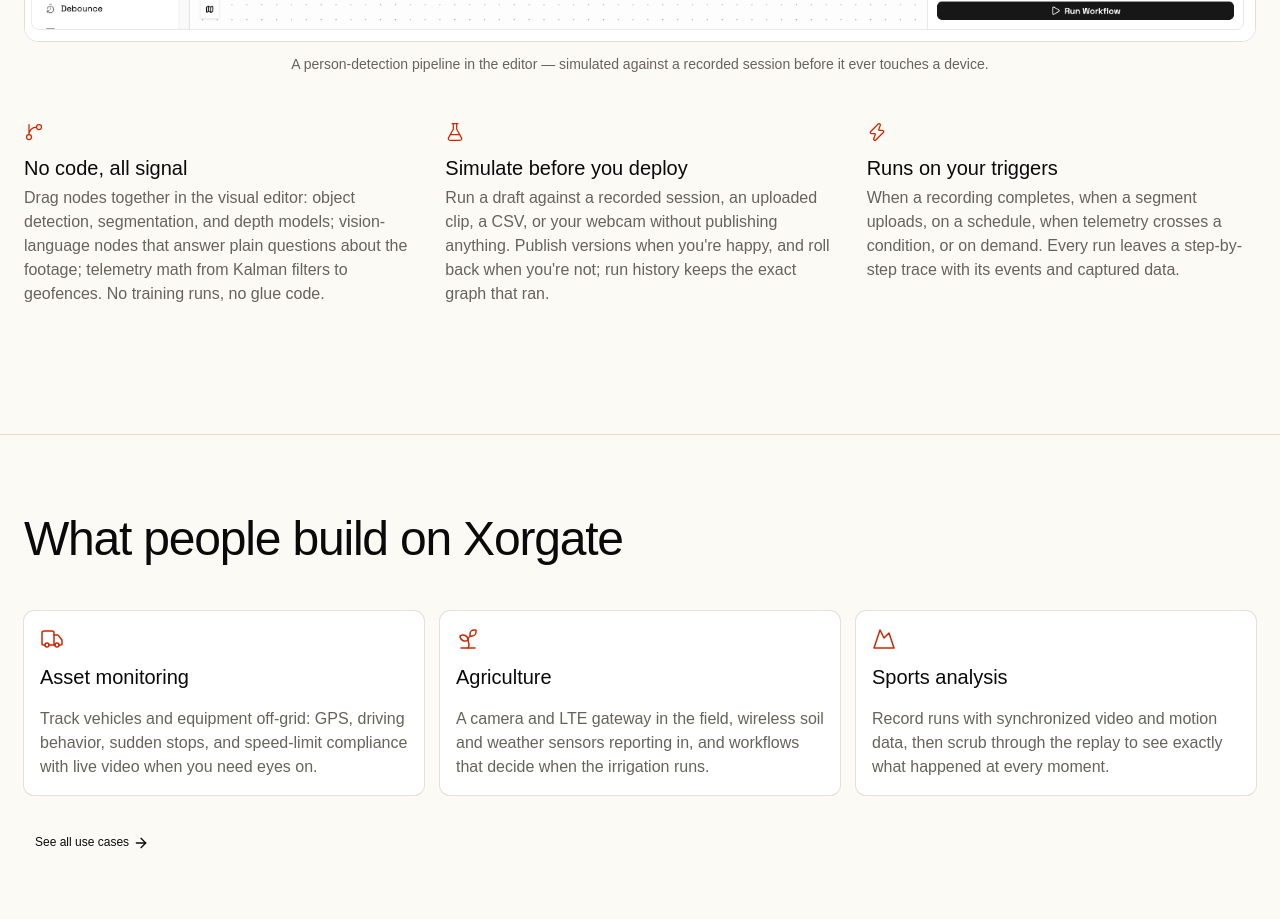
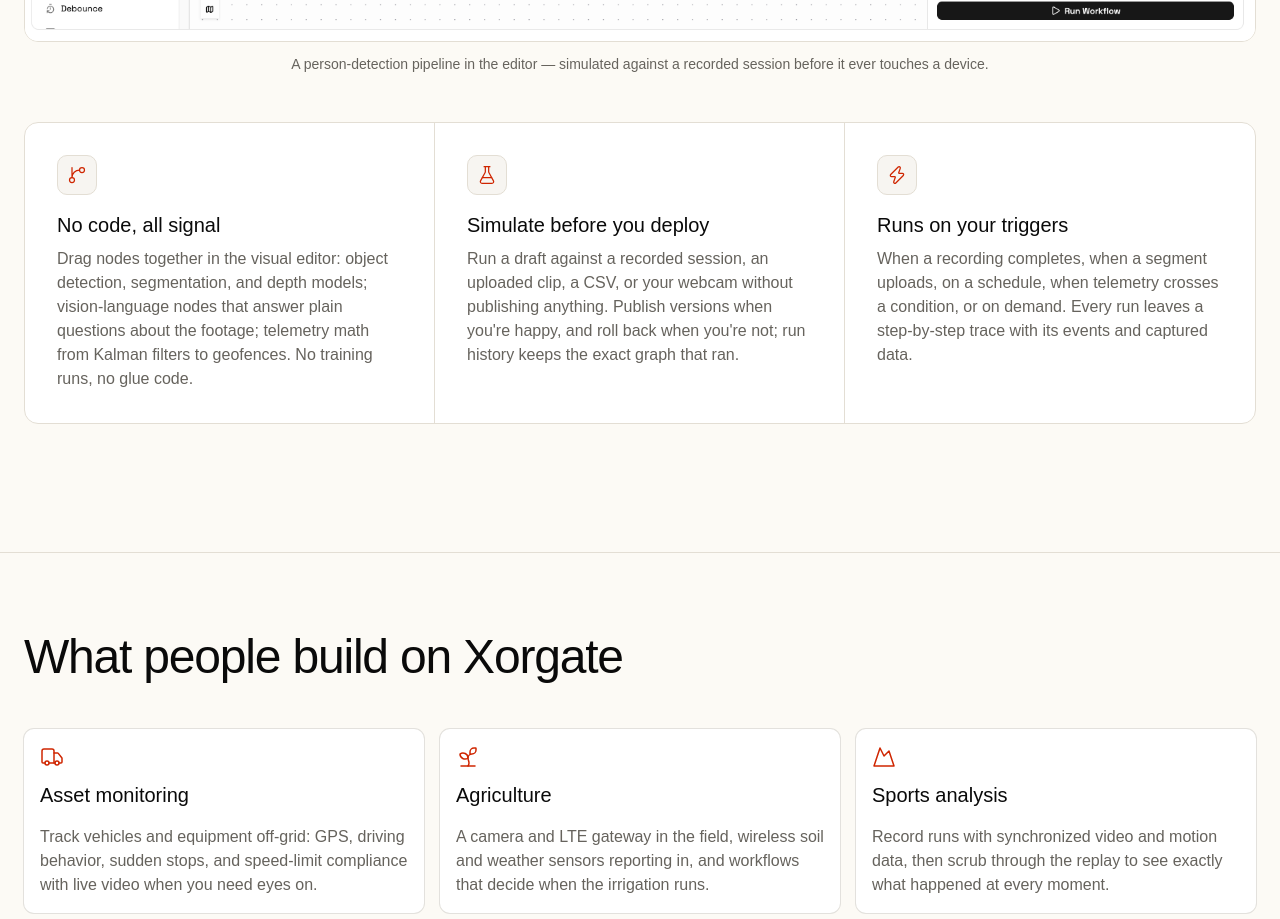
Before and after one commit to epyelabs/xorgate-landing, a Next.js app: page / in a window 1280 px wide. Shown: the part 2420-3339 px from the top of the page. Built offline with nearby package versions, Linux system fonts and the light colour scheme; no server answers.

Commit message:
update wf section

```diff
--- a/components/home/workflows.tsx
+++ b/components/home/workflows.tsx
@@ -44,15 +44,19 @@ export function Workflows() {
           recorded session before it ever touches a device.
         </figcaption>
       </figure>
-      <div className="grid gap-x-8 gap-y-10 md:grid-cols-3">
+      {/* One bordered strip with internal dividers, deliberately distinct
+          from the card grid in the use-case teaser below. */}
+      <div className="grid divide-y divide-border overflow-hidden rounded-xl border bg-card md:grid-cols-3 md:divide-x md:divide-y-0">
         {features.map((feature) => (
-          <div key={feature.title}>
-            <feature.icon
-              className="mb-3 size-5 text-brand-strong"
-              strokeWidth={1.5}
-            />
+          <div key={feature.title} className="p-6 md:p-8">
+            <div className="mb-4 flex size-10 items-center justify-center rounded-lg border bg-muted/50">
+              <feature.icon
+                className="size-5 text-brand-strong"
+                strokeWidth={1.5}
+              />
+            </div>
             <h3 className="text-xl font-medium">{feature.title}</h3>
-            <p className="mt-1 text-base text-muted-foreground">
+            <p className="mt-2 text-base text-muted-foreground">
               {feature.body}
             </p>
           </div>
```
